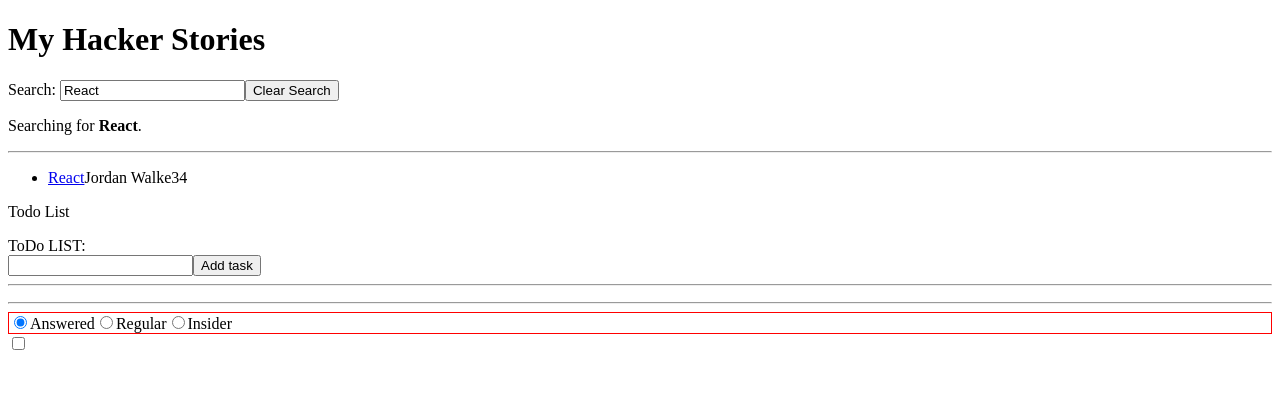
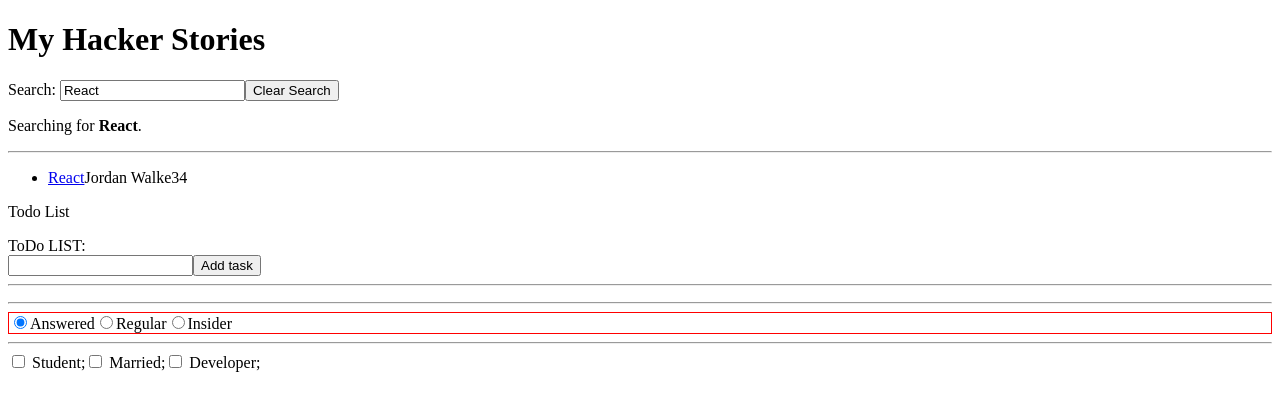
Before and after one commit to mukulembezewil/road_to_react, a React (Vite) app: page / in a window 1280 px wide. Shown: the top 410 px of the page. Built offline with nearby package versions, Linux system fonts and the light colour scheme.

Commit message:
Cleanout Checkboxes component?

```diff
--- a/src/Checkboxes.jsx
+++ b/src/Checkboxes.jsx
@@ -1,15 +1,60 @@
 import * as React from 'react';
+// import { useState } from 'react';
 
 const Chekbaxez = () => {
+	const [student, setStudent] = React.useState(false);
+	const [marital, setMarital] = React.useState(false);
+	const [developer, setDeveloper] = React.useState(false);
+
+	const handleStudentChange = () => {
+		setStudent(!student);
+	};
+
+	const handleMaritalChange = () => {
+		setMarital(!marital);
+	};
+
+	const handleDeveloperChange = () => {
+		setDeveloper(!developer);
+	};
+
 	return (
 		<>
-			<Checkbox />
+			<hr />
+
+			<Checkbox
+				label="Student"
+				value={student}
+				onChange={handleStudentChange}
+			/>
+
+			<Checkbox
+				label="Married"
+				value={marital}
+				onChange={handleMaritalChange}
+			/>
+
+			<Checkbox
+				label="Developer"
+				value={developer}
+				onChange={handleDeveloperChange}
+			/>
 		</>
 	);
 };
 
-const Checkbox = () => {
-	return <input type="checkbox" />;
+// eslint-disable-next-line react/prop-types
+const Checkbox = ({ label, value, onChange }) => {
+	return (
+		<>
+			<input
+				type="checkbox"
+				checked={value}
+				onChange={onChange}
+			/>{' '}
+			{label};
+		</>
+	);
 };
 
 export default Chekbaxez;
```
